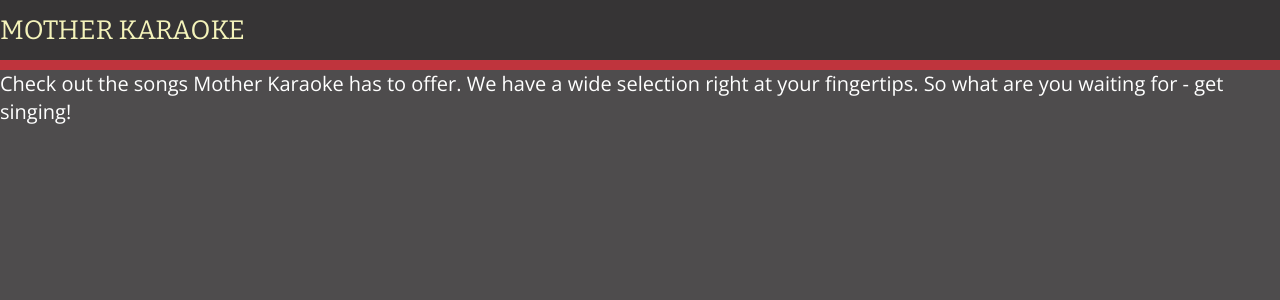
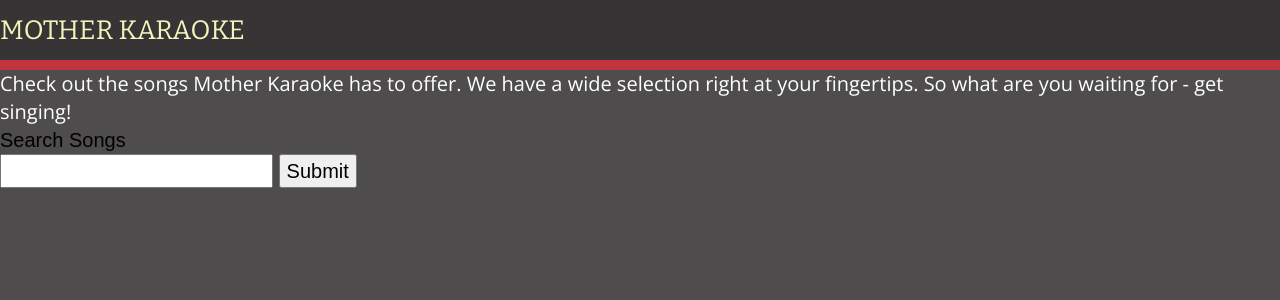
Before and after one commit to hkarambizi/motherkaraoke.com, a Jekyll site: the page built from index.html, in a window 1280 px wide. Shown: the top 300 px of the page. Built offline with Jekyll 4.4.1, drawn with Linux system fonts in a browser that asks for light colours.

Commit message:
Update index with results placeholder

```diff
--- a/index.html
+++ b/index.html
@@ -2,4 +2,8 @@
 layout: default
 ---
 {% include header.html %}
-{% include about.html %}
+<main class="main__container">
+  {% include about.html %}
+  {% include search-form.html %}
+  <div id="js-search_results" class="search"></div>
+</main>
```
